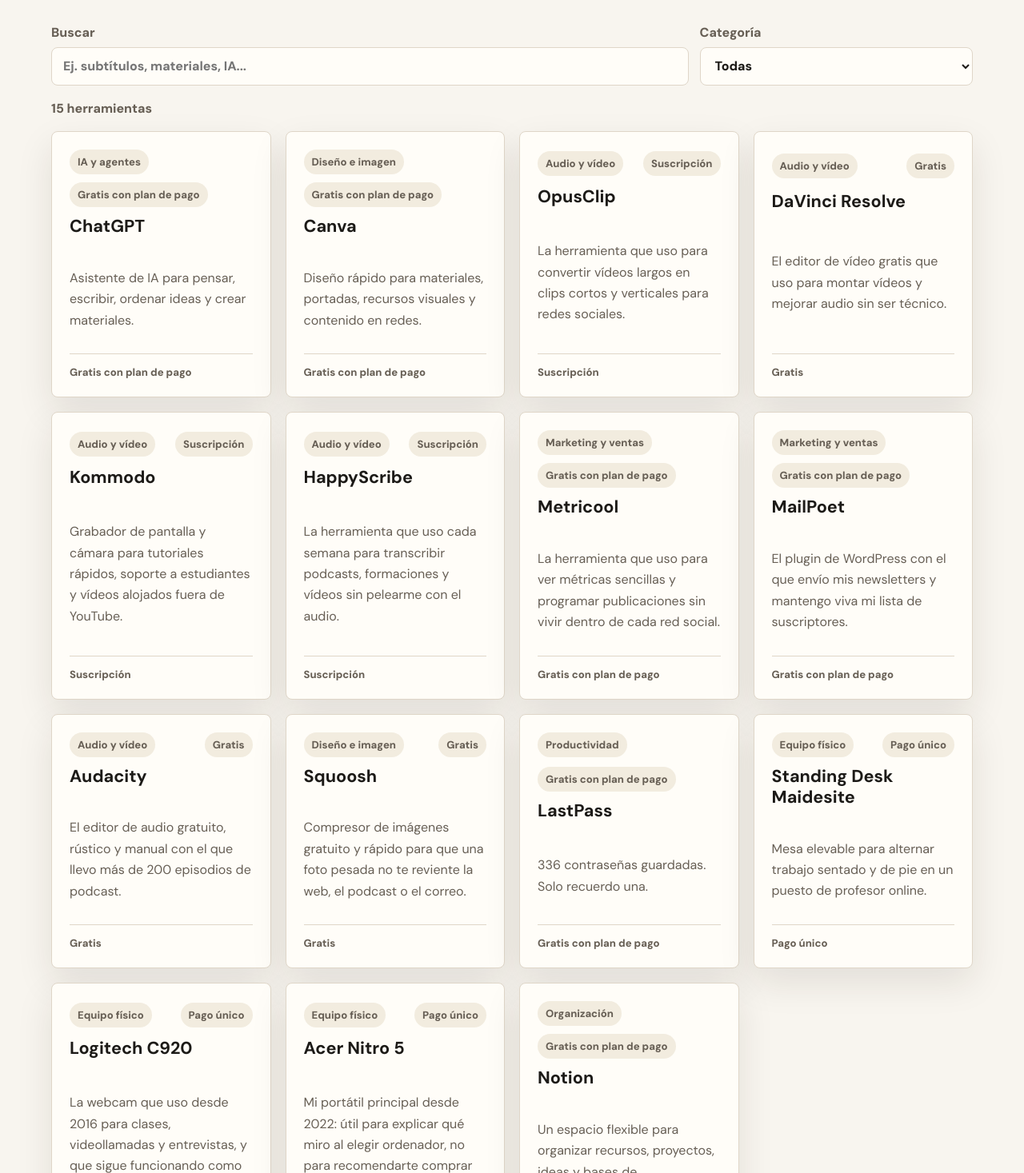
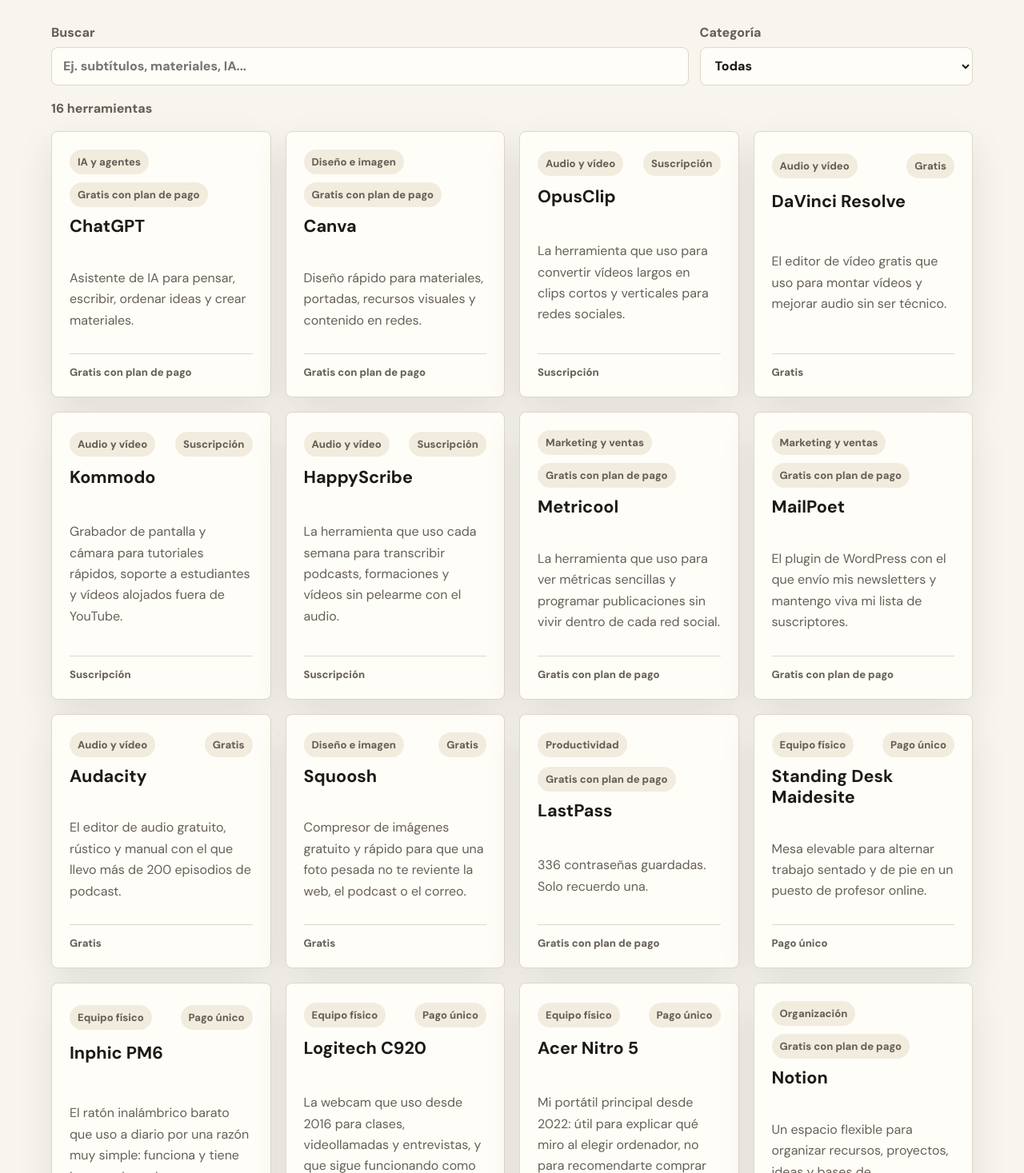
Before and after one commit to boreas77/laborjatorio, a Next.js app: page /herramientas in a window 1280 px wide. Shown: the part 423-1890 px from the top of the page at 80% size. Built offline with nearby package versions, Linux system fonts and the light colour scheme.

Commit message:
Publica ficha Inphic PM6

```diff
--- a/src/data/tools.ts
+++ b/src/data/tools.ts
@@ -1269,6 +1269,113 @@ export const tools: Tool[] = [
       "Si te interesa montar un puesto de trabajo más cómodo para enseñar, grabar y crear contenido, en borjaprofe.com voy contando estas decisiones sin convertirlas en postureo de escritorio."
   },
   {
+    name: "Inphic PM6",
+    slug: "inphic-pm6",
+    title: "Inphic PM6: el ratón inalámbrico barato con el que trabajo cada día",
+    metaDescription:
+      "Uso un ratón inalámbrico barato, de unos 20 euros, con botones laterales para navegar rápido entre mis mil pestañas. Te cuento por qué repito el mismo modelo y para quién tiene sentido.",
+    keywords: [
+      "Inphic PM6",
+      "ratón inalámbrico barato",
+      "ratón con botones laterales",
+      "ratón para teletrabajo",
+      "ratón recargable",
+      "ratón para profesores online"
+    ],
+    tagline:
+      "El ratón inalámbrico barato que uso a diario por una razón muy simple: funciona y tiene botones laterales.",
+    category: "Equipo físico",
+    subcategories: ["ergonomía", "productividad", "hardware", "ratón", "teletrabajo"],
+    pricing: "pago-unico",
+    officialUrl: "https://www.amazon.es/",
+    affiliateUrl: "https://amzn.to/4uexpYP",
+    hasAffiliate: true,
+    myUseCase:
+      "Lo uso como ratón principal para trabajar, navegar entre pestañas, preparar clases y moverme rápido por el navegador gracias a sus botones laterales.",
+    bestFor: [
+      "Profes online que quieren un ratón inalámbrico barato",
+      "Quien trabaja con muchas pestañas abiertas",
+      "Personas que quieren botones laterales para avanzar y retroceder",
+      "Quien busca una compra sencilla y funcional sin gastar de más"
+    ],
+    notFor: [
+      "Quien necesita un ratón ergonómico vertical o muy específico",
+      "Gamers exigentes que buscan precisión y respuesta de gama alta",
+      "Diseñadores o editores que necesitan funciones avanzadas",
+      "Quien quiere una comparativa técnica profunda de ratones"
+    ],
+    pros: [
+      "Es barato: ronda los 20 euros o menos.",
+      "Tiene dos botones laterales muy útiles para navegar.",
+      "Es inalámbrico y recargable.",
+      "Se puede usar mientras carga.",
+      "Me ha durado varios años con uso diario."
+    ],
+    cons: [
+      "No tiene características ergonómicas avanzadas.",
+      "No es una compra para quien necesita precisión gaming seria.",
+      "No hay una web oficial clara del producto fuera de Amazon.",
+      "No he hecho una comparativa real con otros modelos."
+    ],
+    alternatives: [],
+    rating: 4,
+    difficulty: "facil",
+    status: "importante",
+    updatedAt: "2026-06-05",
+    intro:
+      "Vamos a hablar de algo que como profes online usamos todos los días y que, a la vez, no es ni de lejos lo más importante de nuestro equipo: el ratón. Te lo digo ya para rebajar expectativas: aquí no tienes que tomar una decisión súper acertada, cualquiera te sirve. Pero ya que toca comprar uno, te cuento cuál uso yo y por qué repito el mismo modelo.",
+    whatItDoes:
+      "El Inphic PM6 es un ratón inalámbrico económico. Lo que me interesa de él no es una lista infinita de especificaciones, sino cuatro cosas muy concretas: no tiene cable, se carga por USB, puedes seguir usándolo mientras carga y trae dos botones laterales para avanzar y retroceder en el navegador.",
+    howIUseIt:
+      "Lo uso cada día para trabajar con muchas pestañas abiertas. Los botones laterales son la clave: avanzar y retroceder con el pulgar, sin ir a buscar la flecha del navegador, agiliza mucho cuando estás investigando, preparando clases o creando materiales. Cuando el anterior se gastó después de unos años, no me puse a estudiar el mercado: compré el mismo otra vez.",
+    teacherUseCases: [
+      "Moverte rápido entre páginas mientras preparas una clase.",
+      "Trabajar con muchas pestañas sin depender tanto del teclado o de la barra del navegador.",
+      "Tener un ratón inalámbrico barato para clases, administración y creación de materiales.",
+      "Seguir trabajando aunque se agote la batería, conectándolo por USB.",
+      "Resolver una compra pequeña sin convertirla en una investigación de tres tardes."
+    ],
+    honestVerdict:
+      "No te voy a vender que este ratón te va a cambiar la vida, porque sería mentira y porque un ratón es un ratón. Pero es cómodo, es barato, tiene los botones laterales que de verdad uso a diario y me ha durado años. Por eso repito modelo sin pensármelo. Si eres profe online y solo quieres algo que funcione sin gastar de más, es una opción de las de compra y olvídate.",
+    importantNotice:
+      "No he valorado alternativas reales a este ratón porque, para mi uso, no merece ese debate. Si algún día pruebo otro modelo y me sorprende, lo contaré; mientras tanto, prefiero no inventarme una comparativa.",
+    metrics: [
+      { label: "Precio habitual", value: "~20 € o menos" },
+      { label: "Duración anterior", value: "2-3 años" },
+      { label: "Botones laterales", value: "Sí" }
+    ],
+    priceRows: [
+      { label: "Tipo de compra", value: "Pago único" },
+      { label: "Precio orientativo", value: "Alrededor de 20 € o menos" },
+      { label: "Dónde lo compro", value: "Amazon" },
+      { label: "Afiliación", value: "Sí, Amazon" }
+    ],
+    priceNote:
+      "El precio puede cambiar según disponibilidad y vendedor. Lo importante aquí no es perseguir una oferta exacta, sino la idea: un ratón inalámbrico barato con botones laterales basta para la mayoría de profes online.",
+    faqs: [
+      {
+        question: "¿El Inphic PM6 merece la pena para dar clases online?",
+        answer:
+          "Sí, si buscas un ratón barato, inalámbrico y cómodo para trabajo diario. No es una pieza crítica del equipo, pero cumple de sobra."
+      },
+      {
+        question: "¿Por qué me importan tanto los botones laterales?",
+        answer:
+          "Porque sirven para avanzar y retroceder en el navegador con el pulgar. Cuando trabajas con muchas pestañas, ese gesto pequeño se nota muchísimo."
+      },
+      {
+        question: "¿Se puede usar mientras carga?",
+        answer:
+          "Sí. Si se queda sin batería, lo conectas por USB y puedes seguir usándolo."
+      },
+      {
+        question: "¿Lo recomiendo para gaming?",
+        answer:
+          "No como recomendación especializada. Yo juego, pero esta ficha va de trabajo diario como profesor online, no de ratones gaming de alto rendimiento."
+      }
+    ]
+  },
+  {
     name: "Logitech C920",
     slug: "logitech-c920",
     title: "Logitech C920: la webcam que llevo más de 10 años usando (y sigue viva)",
```
